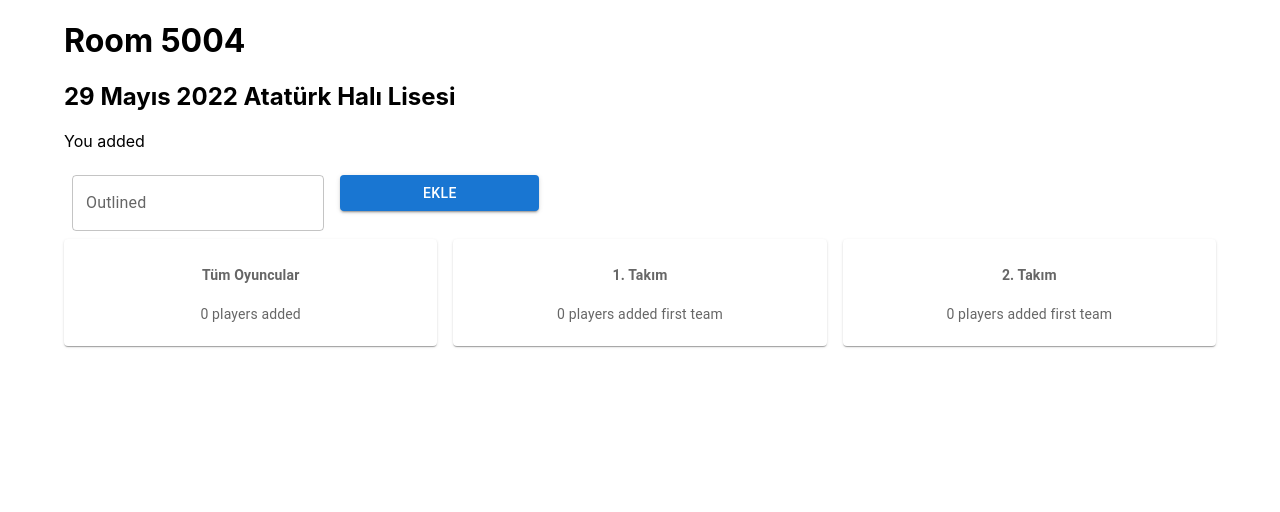
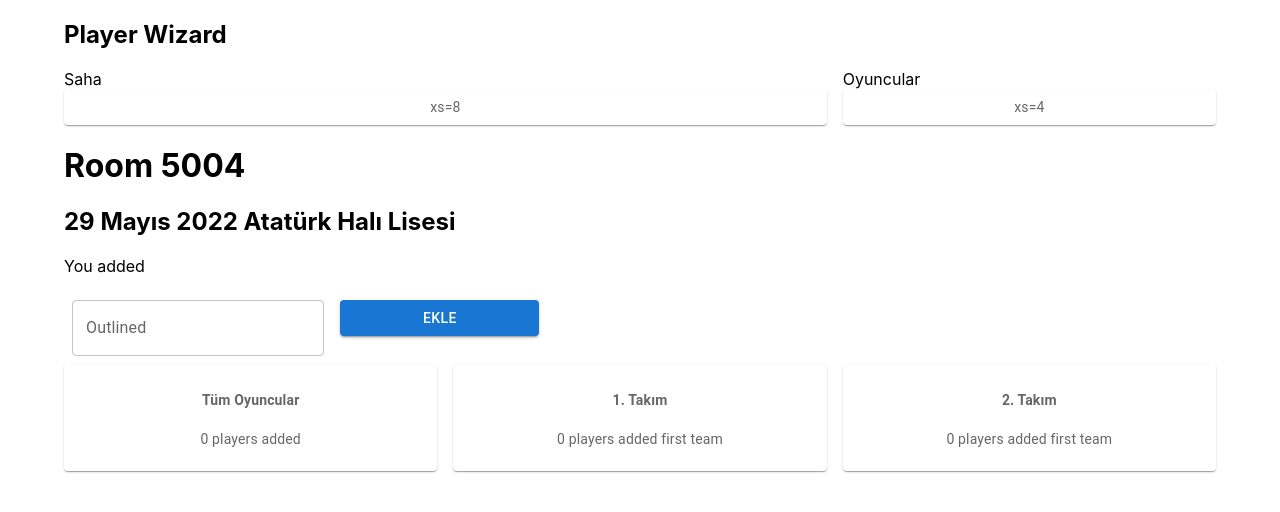
Before and after one commit to fbayhan/HaliSaha, a React (Create React App) app: page / in a window 1280 px wide. Shown: the top 512 px of the page. Built offline with nearby package versions, Linux system fonts and the light colour scheme.

Commit message:
Soccer Field created

```diff
--- a/src/App.js
+++ b/src/App.js
@@ -8,6 +8,7 @@
 import DnDDemo from "./DnDDemo";
 import {Grid, Paper} from "@mui/material";
 import {styled} from '@mui/material/styles';
+import SoccerField from "./SoccerField";
 
 function App() {
     const Item = styled(Paper)(({theme}) => ({
@@ -172,6 +173,10 @@
     return (
 
         <Container fixed>
+
+            <SoccerField></SoccerField>
+
+
             {/*<DnDDemo></DnDDemo>*/}
             <h1>Room 5004</h1>    <h2>29 Mayıs 2022 Atatürk Halı Lisesi</h2>
             <p>You added {playerName}</p>
--- /dev/null
+++ b/src/SoccerField.js
@@ -0,0 +1,37 @@
+import React from 'react';
+import {styled} from '@mui/material/styles';
+import Box from '@mui/material/Box';
+import Paper from '@mui/material/Paper';
+import Grid from '@mui/material/Grid';
+
+
+function SoccerField(props) {
+    const Item = styled(Paper)(({theme}) => ({
+        backgroundColor: theme.palette.mode === 'dark' ? '#1A2027' : '#fff',
+        ...theme.typography.body2,
+        padding: theme.spacing(1),
+        textAlign: 'center',
+        color: theme.palette.text.secondary,
+    }));
+
+    return (
+        <div>
+            <h2>Player Wizard</h2>
+            <Box sx={{flexGrow: 1}}>
+                <Grid container spacing={2}>
+                    <Grid item xs={8}>
+                        Saha
+                        <Item>xs=8</Item>
+                    </Grid>
+                    <Grid item xs={4}>
+                        Oyuncular
+                        <Item>xs=4</Item>
+                    </Grid>
+                </Grid>
+            </Box>
+
+        </div>
+    );
+}
+
+export default SoccerField;
```
